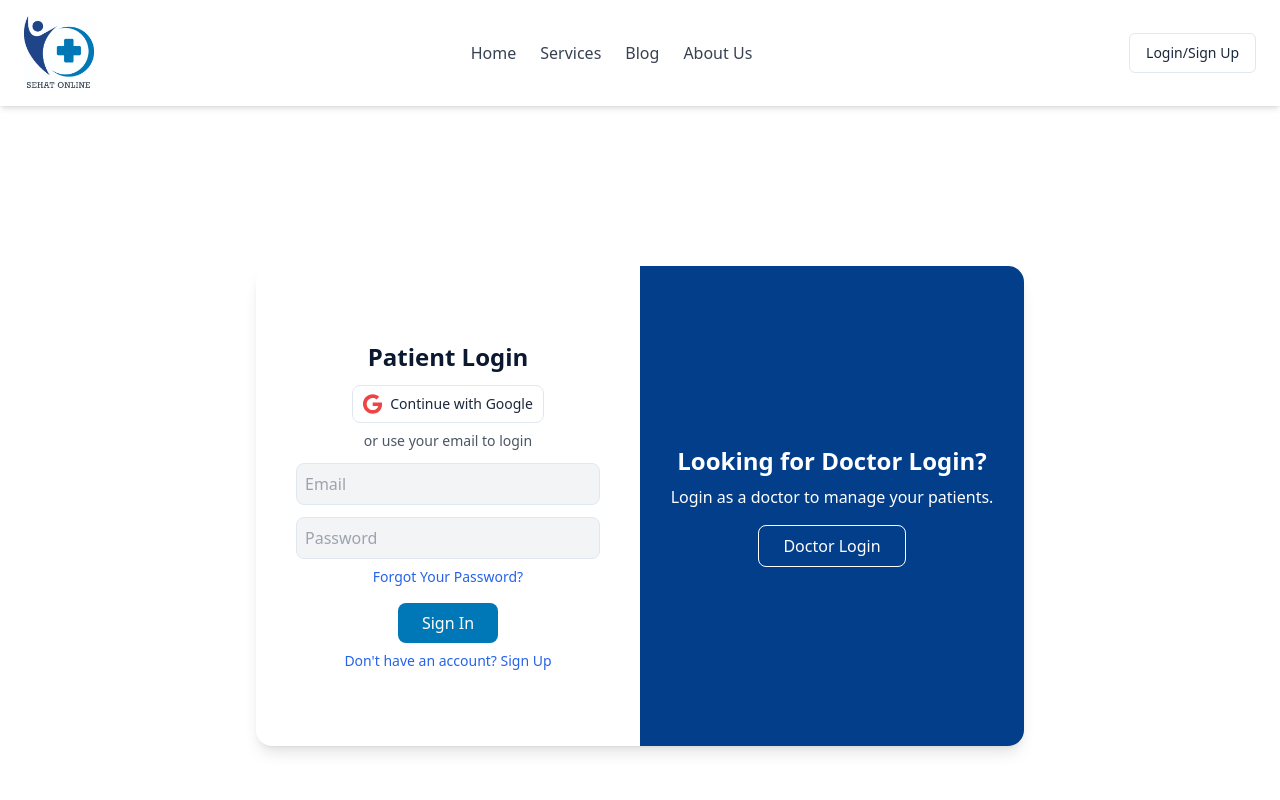
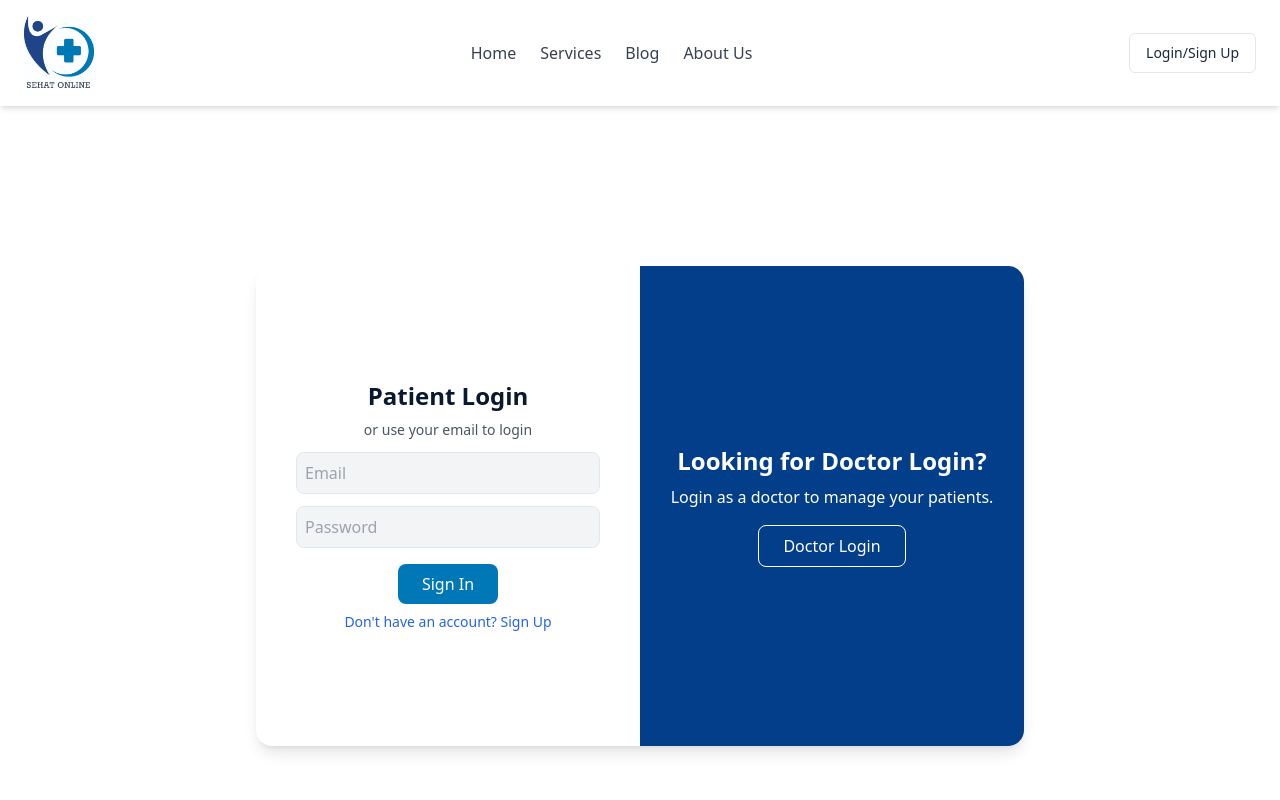
Before and after one commit to Fatima-Raees/SehatOnlineFrontend, a Next.js app: page /login in a window 1280 px wide. Shown: the top 800 px of the page. Built offline with nearby package versions, Linux system fonts and the light colour scheme; a web font is replaced by a local one.

Commit message:
pushing the cookies work.

```diff
--- a/src/app/(auth)/login/page.tsx
+++ b/src/app/(auth)/login/page.tsx
@@ -17,7 +17,7 @@ interface CustomJwtPayload extends JwtPayload {
 export default function LoginPage() {
   const [isDoctor, setIsDoctor] = useState(false);
   const [email, setEmail] = useState("");
-  const router = useRouter();
+  // Removed unused router
   const [password, setPassword] = useState("");
   const [error, setError] = useState("");
 
@@ -79,15 +79,15 @@ export default function LoginPage() {
           {/* Patient Login Form */}
           <div className={`absolute top-0 left-0 h-full w-1/2 p-10 flex flex-col items-center justify-center transition-all duration-500 ease-in-out ${isDoctor ? "opacity-0 -translate-x-full pointer-events-none" : "opacity-100 translate-x-0 pointer-events-auto"}`}>
             <h1 className="text-2xl font-semibold text-[#0A192F]">Patient Login</h1>
-            <a href="#" className="p-2 border rounded-lg w-48 flex items-center justify-center space-x-2 hover:bg-gray-100 transition mt-3">
+            {/* <a href="#" className="p-2 border rounded-lg w-48 flex items-center justify-center space-x-2 hover:bg-gray-100 transition mt-3">
               <FontAwesomeIcon icon={faGoogle} className="text-xl text-red-500" />
               <span className="text-sm font-medium">Continue with Google</span>
-            </a>
+            </a> */}
             <span className="text-sm text-gray-600 mt-2">or use your email to login</span>
             <input type="email" placeholder="Email" value={email} onChange={(e) => setEmail(e.target.value)} className="w-full mt-3 p-2 rounded-lg bg-gray-100 border" />
             <input type="password" placeholder="Password" value={password} onChange={(e) => setPassword(e.target.value)} className="w-full mt-3 p-2 rounded-lg bg-gray-100 border" />
             {error && <p className="text-red-500 text-sm mt-2">{error}</p>}
-            <Link href="/forgot-password" className="text-sm text-[#2563EB] mt-2">Forgot Your Password?</Link>
+            {/* <Link href="/forgot-password" className="text-sm text-[#2563EB] mt-2">Forgot Your Password?</Link> */}
             <button onClick={handleLogin} className="mt-4 bg-[#0077B6] text-white px-6 py-2 rounded-lg transition-all duration-300 hover:bg-[#005F91] hover:shadow-lg">Sign In</button>
             <Link href="/signup" className="text-sm text-[#2563EB] mt-2">Don't have an account? Sign Up</Link>
           </div>
@@ -95,10 +95,10 @@ export default function LoginPage() {
           {/* Doctor Login Form */}
           <div className={`absolute top-0 right-0 h-full w-1/2 p-10 flex flex-col items-center justify-center transition-all duration-500 ease-in-out ${isDoctor ? "opacity-100 translate-x-0 pointer-events-auto" : "opacity-0 translate-x-full pointer-events-none"}`}>
             <h1 className="text-2xl font-semibold text-[#0A192F]">Doctor Login</h1>
-            <a href="#" className="p-2 border rounded-lg w-48 flex items-center justify-center space-x-2 hover:bg-gray-100 transition mt-3">
+            {/* <a href="#" className="p-2 border rounded-lg w-48 flex items-center justify-center space-x-2 hover:bg-gray-100 transition mt-3">
               <FontAwesomeIcon icon={faGoogle} className="text-xl text-red-500" />
               <span className="text-sm font-medium">Continue with Google</span>
-            </a>
+            </a> */}
             <span className="text-sm text-gray-600 mt-2">or use your email to login</span>
             <input type="email" placeholder="Email" value={email} onChange={(e) => setEmail(e.target.value)} className="w-full mt-3 p-2 rounded-lg bg-gray-100 border" />
             <input type="password" placeholder="Password" value={password} onChange={(e) => setPassword(e.target.value)} className="w-full mt-3 p-2 rounded-lg bg-gray-100 border" />
--- a/src/app/doctors/page.tsx
+++ b/src/app/doctors/page.tsx
@@ -33,7 +33,8 @@ export default function DoctorsPage() {
     <div className="container mx-auto p-4">
       <h1 className="text-2xl font-bold text-gray-800 mb-6">Doctors</h1>
       <DoctorFilter doctors={doctors} onFilterChange={handleFilterChange} />
-      <div className="grid grid-cols-1 md:grid-cols-2 lg:grid-cols-3 gap-6">
+      {/* <div className="grid grid-cols-1 md:grid-cols-2 lg:grid-cols-3 gap-6"> */}
+      <div className="grid grid-cols-1 gap-6">
         {loading ? (
           <p>Loading doctors...</p>
         ) : (
--- a/src/app/layout.tsx
+++ b/src/app/layout.tsx
@@ -23,6 +23,9 @@ const queryClient = new QueryClient({
 
 export default function RootLayout({ children }: { children: React.ReactNode }) {
   const [role, setRole] = useState<string | null>(null);
+  // Object.keys(Cookies.get()).forEach((cookieName) => {
+  //   Cookies.remove(cookieName);
+  // });
   const Role = Cookies.get("role");
   return (
     <html lang="en">
```
